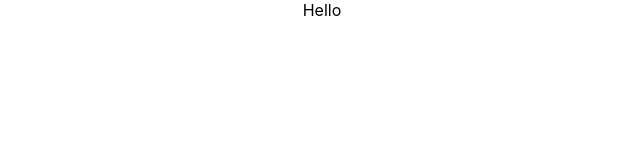
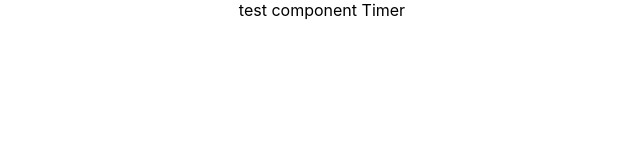
Before and after one commit to threeBearsWithBike/heap, a React (Create React App) app: page / in a window 1280 px wide. Shown: the top 160 px of the page, without its empty margins (318-958 px from the left). Built offline with nearby package versions, Linux system fonts and the light colour scheme.

Commit message:
create component Timer

```diff
--- a/src/App.js
+++ b/src/App.js
@@ -1,9 +1,10 @@
 import './App.css';
+import Timer from './components/timer/Timer';
 
 function App() {
   return (
     <div className="App">
-      Hello
+      <Timer />
     </div>
   );
 }
--- /dev/null
+++ b/src/components/timer/Timer.jsx
@@ -0,0 +1,10 @@
+import React from "react";
+import { useState, useEffect } from "react";
+
+const Timer = () => {
+    return (
+        <div>test component Timer</div>
+    )
+}
+
+export default Timer;
```
Also changed, not shown: src/components/timer/Timer.css (added).
